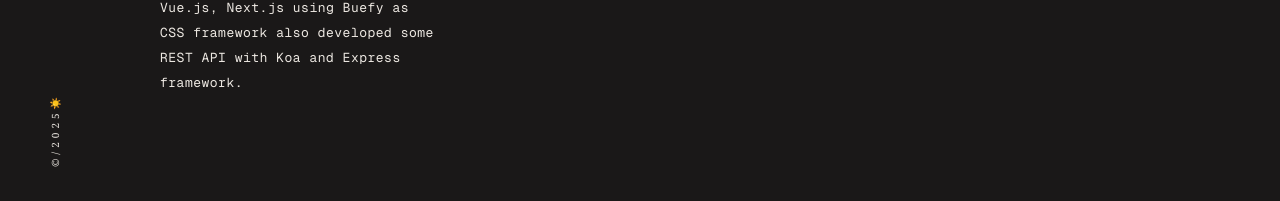
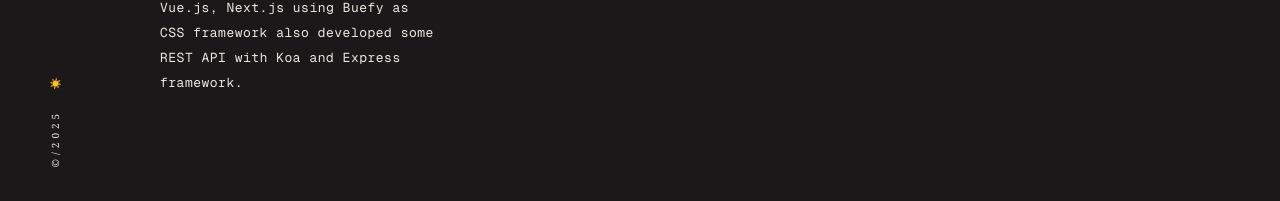
Before and after one commit to aldaire-yngaruca/aldaire-yngaruca, a Next.js app: page / in a window 1280 px wide. Shown: the part 596-797 px from the top of the page. Built offline with nearby package versions, Linux system fonts and the light colour scheme; a web font is replaced by a local one.

Commit message:
align dark mode button

```diff
--- a/src/app/main.css
+++ b/src/app/main.css
@@ -300,10 +300,14 @@
 
 /* ========== Copyright ========== */
 .copyright {
+  display: flex;
   text-align: center;
   letter-spacing: 4px;
   font-size: 10px;
   font-weight: 500;
+}
+.copyright button {
+  margin-left: 20px;
 }
 .profile-img {
   width: 50%;
```
